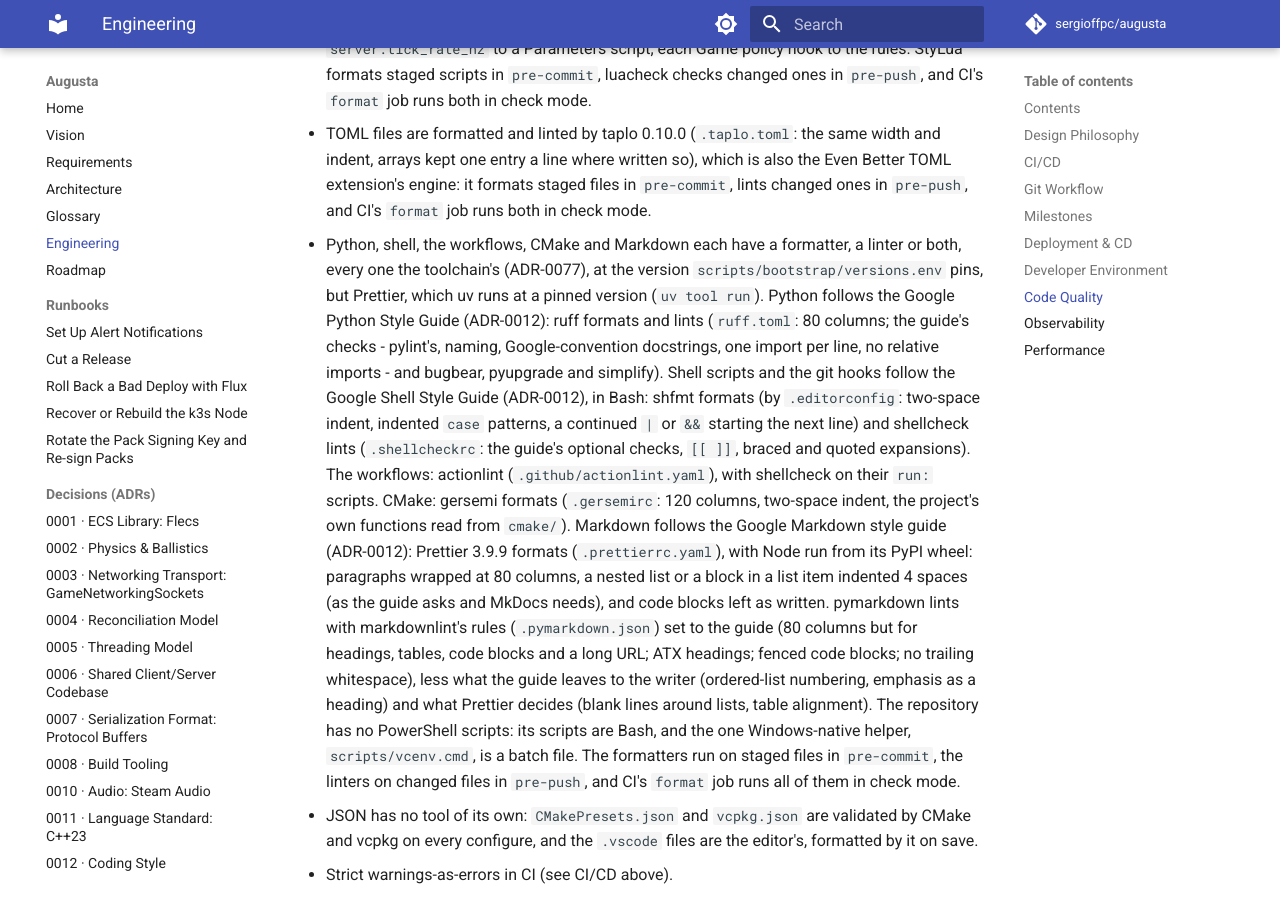
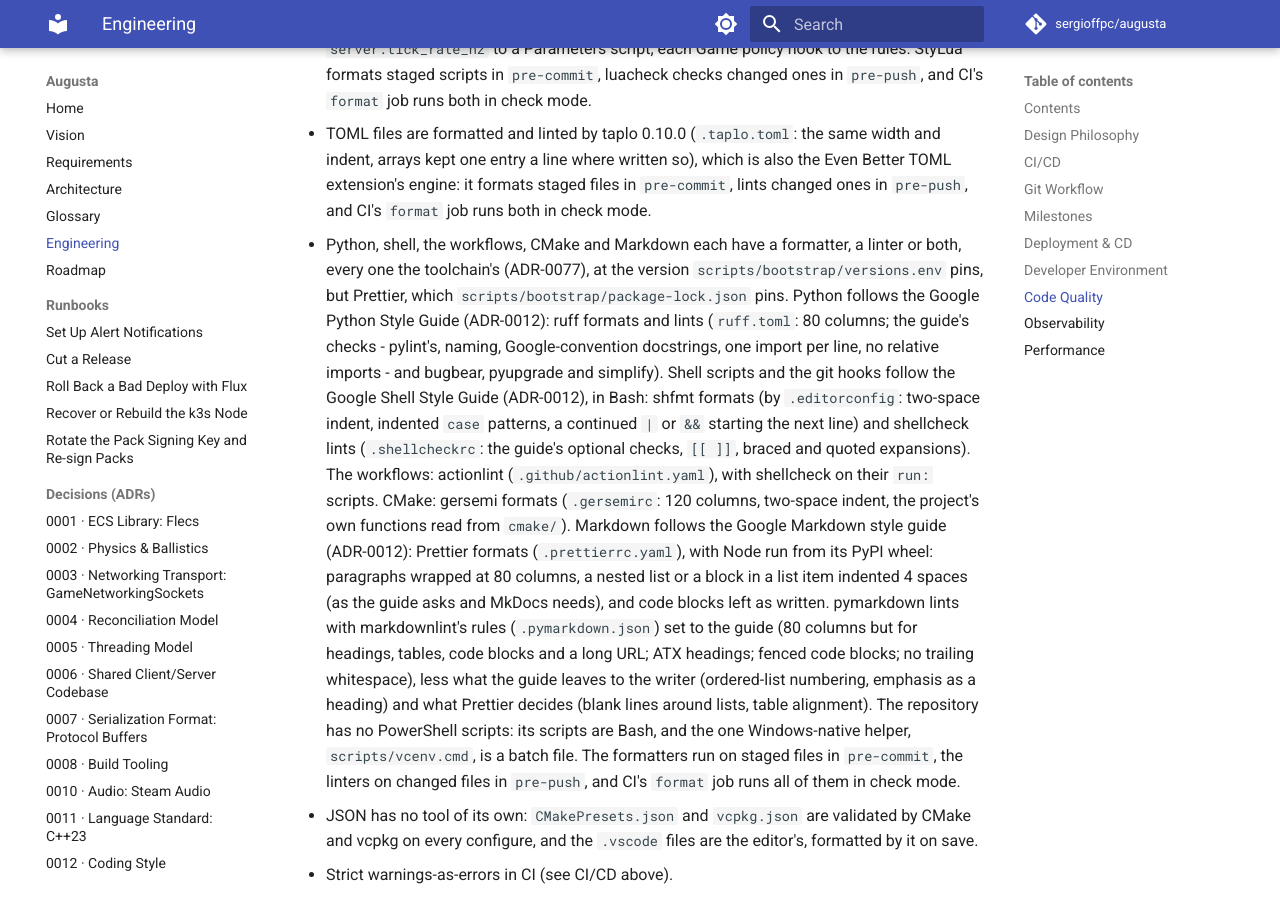
Before and after one commit to sergioffpc/augusta, an MkDocs documentation site: the page built from docs/ENGINEERING.md, in a window 1280 px wide and 900 px high, scrolled down 14820 px. Built offline with MkDocs 1.6.1 and Material for MkDocs 9.7.7, drawn with Linux system fonts in a browser that asks for light colours; comment, search, counter and statistics services are not loaded.

Commit message:
feat(toolchain): pin Prettier by package.json and its lockfile
Prettier is pinned by scripts/bootstrap/package.json and
package-lock.json (ADR-0077), and the Makefile, the hooks, CI and the
editor run that one copy.

- `make toolchain` installs nodejs-wheel's Node as one more uv tool
  (NODEJS_WHEEL_VERSION) and Prettier with `npm ci` into
  .toolchain/node_modules, npm's cache kept in the store; it reinstalls
  only when the lockfile changed.
- `make toolchain-check` fails when .toolchain/node_modules was not
  installed from the lockfile, or Prettier doesn't run or reports
  another version than the lockfile's.
- The Makefile's PRETTIER runs the toolchain's Node on that Prettier,
  not npx; CI's Markdown step calls make format-check/prettier, and the
  store cache key and run_lint filter take in the lockfile.
- prettier.prettierPath names .toolchain/node_modules/prettier, which
  the check verifies exists.

Co-Authored-By: Claude Opus 5.5 <noreply@anthropic.com>

```diff
--- a/docs/ENGINEERING.md
+++ b/docs/ENGINEERING.md
@@ -668,31 +668,31 @@ no self-hosted GitHub Actions runner in this pipeline).
   both in check mode.
 - Python, shell, the workflows, CMake and Markdown each have a formatter, a
   linter or both, every one the toolchain's (ADR-0077), at the version
-  `scripts/bootstrap/versions.env` pins, but Prettier, which uv runs at a pinned
-  version (`uv tool run`). Python follows the Google Python Style Guide
-  (ADR-0012): ruff formats and lints (`ruff.toml`: 80 columns; the guide's
-  checks - pylint's, naming, Google-convention docstrings, one import per line,
-  no relative imports - and bugbear, pyupgrade and simplify). Shell scripts and
-  the git hooks follow the Google Shell Style Guide (ADR-0012), in Bash: shfmt
-  formats (by `.editorconfig`: two-space indent, indented `case` patterns, a
-  continued `|` or `&&` starting the next line) and shellcheck lints
+  `scripts/bootstrap/versions.env` pins, but Prettier, which
+  `scripts/bootstrap/package-lock.json` pins. Python follows the Google Python
+  Style Guide (ADR-0012): ruff formats and lints (`ruff.toml`: 80 columns; the
+  guide's checks - pylint's, naming, Google-convention docstrings, one import
+  per line, no relative imports - and bugbear, pyupgrade and simplify). Shell
+  scripts and the git hooks follow the Google Shell Style Guide (ADR-0012), in
+  Bash: shfmt formats (by `.editorconfig`: two-space indent, indented `case`
+  patterns, a continued `|` or `&&` starting the next line) and shellcheck lints
   (`.shellcheckrc`: the guide's optional checks, `[[ ]]`, braced and quoted
   expansions). The workflows: actionlint (`.github/actionlint.yaml`), with
   shellcheck on their `run:` scripts. CMake: gersemi formats (`.gersemirc`: 120
   columns, two-space indent, the project's own functions read from `cmake/`).
-  Markdown follows the Google Markdown style guide (ADR-0012): Prettier 3.9.9
-  formats (`.prettierrc.yaml`), with Node run from its PyPI wheel: paragraphs
-  wrapped at 80 columns, a nested list or a block in a list item indented 4
-  spaces (as the guide asks and MkDocs needs), and code blocks left as written.
-  pymarkdown lints with markdownlint's rules (`.pymarkdown.json`) set to the
-  guide (80 columns but for headings, tables, code blocks and a long URL; ATX
-  headings; fenced code blocks; no trailing whitespace), less what the guide
-  leaves to the writer (ordered-list numbering, emphasis as a heading) and what
-  Prettier decides (blank lines around lists, table alignment). The repository
-  has no PowerShell scripts: its scripts are Bash, and the one Windows-native
-  helper, `scripts/vcenv.cmd`, is a batch file. The formatters run on staged
-  files in `pre-commit`, the linters on changed files in `pre-push`, and CI's
-  `format` job runs all of them in check mode.
+  Markdown follows the Google Markdown style guide (ADR-0012): Prettier formats
+  (`.prettierrc.yaml`), with Node run from its PyPI wheel: paragraphs wrapped at
+  80 columns, a nested list or a block in a list item indented 4 spaces (as the
+  guide asks and MkDocs needs), and code blocks left as written. pymarkdown
+  lints with markdownlint's rules (`.pymarkdown.json`) set to the guide (80
+  columns but for headings, tables, code blocks and a long URL; ATX headings;
+  fenced code blocks; no trailing whitespace), less what the guide leaves to the
+  writer (ordered-list numbering, emphasis as a heading) and what Prettier
+  decides (blank lines around lists, table alignment). The repository has no
+  PowerShell scripts: its scripts are Bash, and the one Windows-native helper,
+  `scripts/vcenv.cmd`, is a batch file. The formatters run on staged files in
+  `pre-commit`, the linters on changed files in `pre-push`, and CI's `format`
+  job runs all of them in check mode.
 - JSON has no tool of its own: `CMakePresets.json` and `vcpkg.json` are
   validated by CMake and vcpkg on every configure, and the `.vscode` files are
   the editor's, formatted by it on save.
```
Also changed, not shown: 7 other files.
